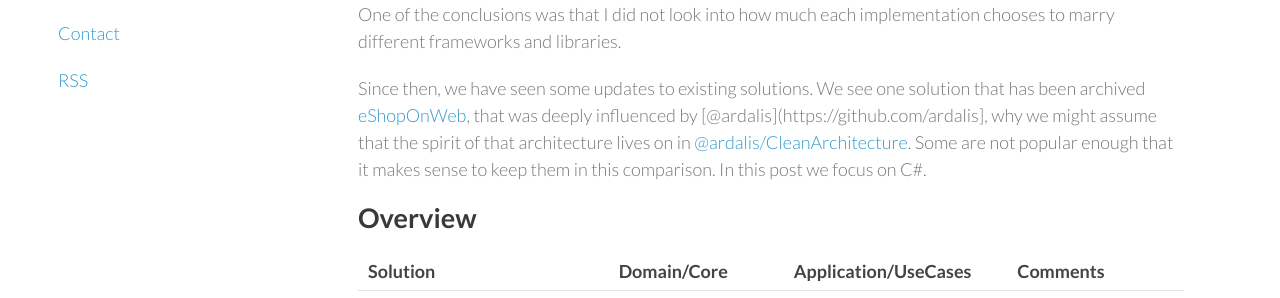
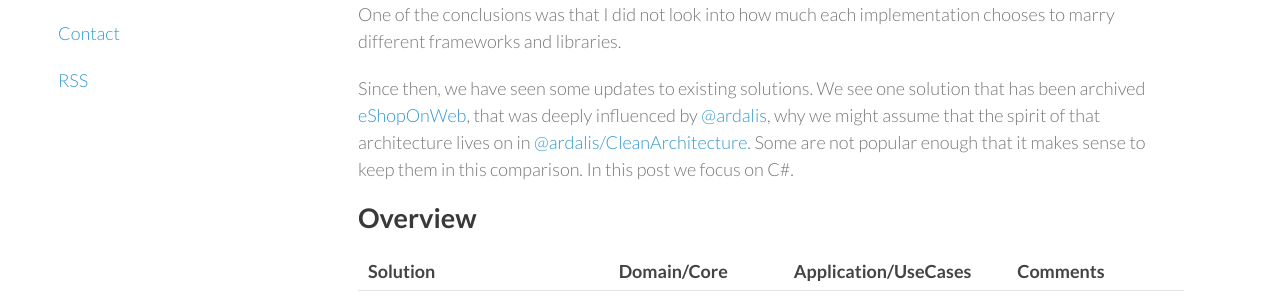
Before and after one commit to wallymathieu/assertfail, a Jekyll site: the page built from _posts/2024-11-18-Clean-Architecture-Comparison-continued.md, in a window 1280 px wide. Shown: the part 230-528 px from the top of the page. Built offline with Jekyll 4.4.1, drawn with Linux system fonts in a browser that asks for light colours; nearby versions of some CDN libraries; some of the changed lines change nothing that is shown.

Commit message:
Fix link to @ardalis

```diff
--- a/_posts/2024-11-18-Clean-Architecture-Comparison-continued.md
+++ b/_posts/2024-11-18-Clean-Architecture-Comparison-continued.md
@@ -8,7 +8,7 @@ date: 2024-11-18T09:06:35+02:00
 
 A year ago I did a [clean architecture comparison](https://assertfail.gewalli.se/2023/12/02/Clean-Architecture-Comparison.html) for some clean architecture implementation samples online. One of the conclusions was that I did not look into how much each implementation chooses to marry different frameworks and libraries.
 
-Since then, we have seen some updates to existing solutions. We see one solution that has been archived [eShopOnWeb](https://github.com/dotnet-architecture/eShopOnWeb), that was deeply influenced by [@ardalis](https://github.com/ardalis], why we might assume that the spirit of that architecture lives on in [@ardalis/CleanArchitecture](https://github.com/ardalis/CleanArchitecture). Some are not popular enough that it makes sense to keep them in this comparison. In this post we focus on C#.
+Since then, we have seen some updates to existing solutions. We see one solution that has been archived [eShopOnWeb](https://github.com/dotnet-architecture/eShopOnWeb), that was deeply influenced by [@ardalis](https://github.com/ardalis), why we might assume that the spirit of that architecture lives on in [@ardalis/CleanArchitecture](https://github.com/ardalis/CleanArchitecture). Some are not popular enough that it makes sense to keep them in this comparison. In this post we focus on C#.
 
 ## Overview
 
```
